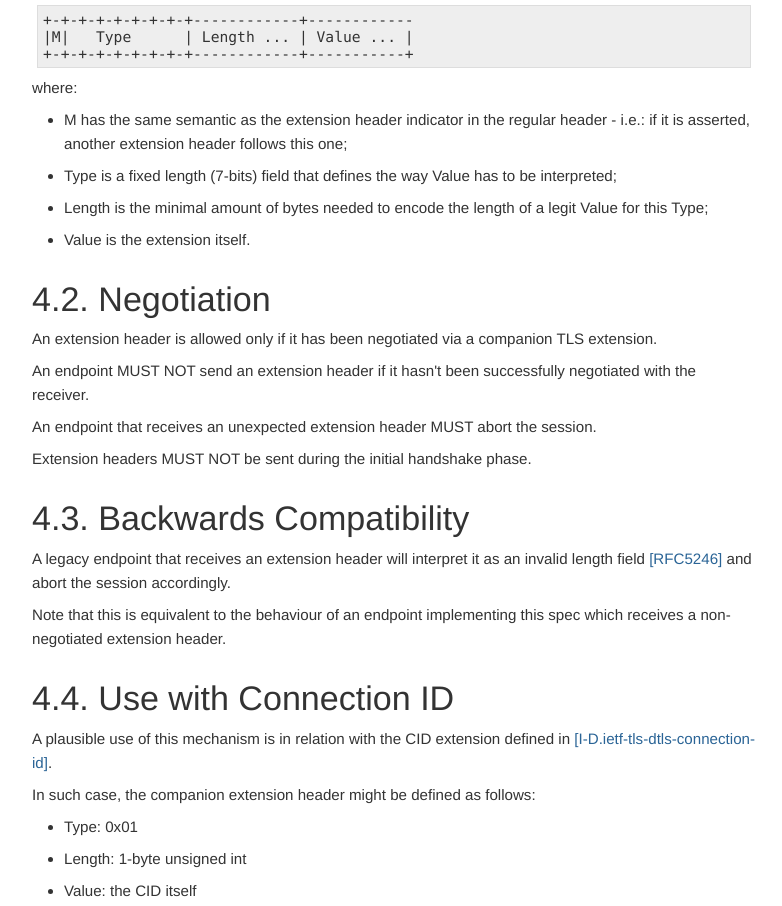
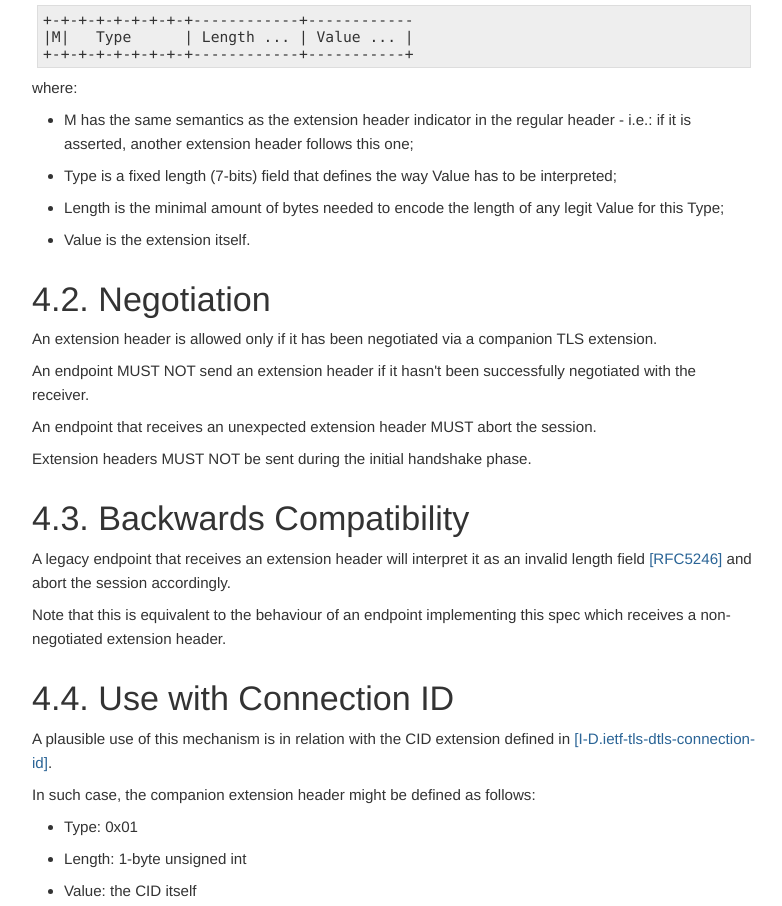
Before and after one commit to thomas-fossati/draft-tls-ext-header, a plain HTML site: page draft-fossati-tls-ext-header.html in a window 1280 px wide. Shown: the part 1784-2690 px from the top of the page, without its empty margins (71-853 px from the left). Drawn offline with Linux system fonts and the light colour scheme.

Commit message:
Script updating gh-pages from 88d8767. [ci skip]

```diff
--- a/draft-fossati-tls-ext-header.html
+++ b/draft-fossati-tls-ext-header.html
@@ -419,9 +419,9 @@ address {
 <p/>
 
 <ul>
-  <li>M has the same semantic as the extension header indicator in the regular header - i.e.: if it is asserted, another extension header follows this one;</li>
+  <li>M has the same semantics as the extension header indicator in the regular header - i.e.: if it is asserted, another extension header follows this one;</li>
   <li>Type is a fixed length (7-bits) field that defines the way Value has to be interpreted;</li>
-  <li>Length is the minimal amount of bytes needed to encode the length of a legit Value for this Type;</li>
+  <li>Length is the minimal amount of bytes needed to encode the length of any legit Value for this Type;</li>
   <li>Value is the extension itself.</li>
 </ul>
 <h1 id="rfc.section.4.2"><a href="#rfc.section.4.2">4.2.</a> <a href="#ext-header-nego" id="ext-header-nego">Negotiation</a></h1>
```
Also changed, not shown: draft-fossati-tls-ext-header.txt.
